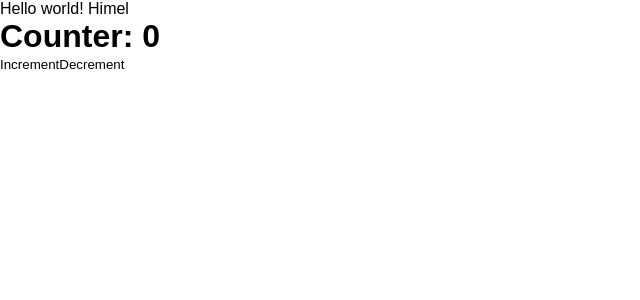
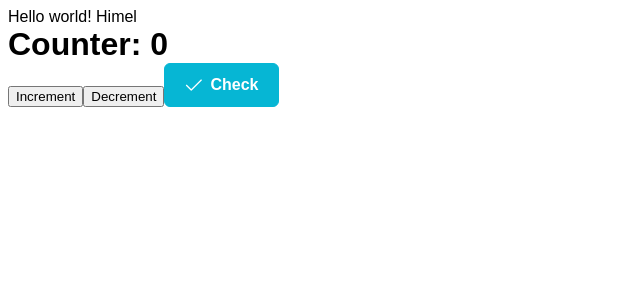
Before and after one commit to nuruzzamanhimel00/multivendor-react-app, a React (Create React App) app: page / in a window 1280 px wide. Shown: the top 300 px of the page, without its empty margins (0-640 px from the left). Built offline with nearby package versions, Linux system fonts and the light colour scheme; a web font is replaced by a local one.

Commit message:
prime react setup

```diff
--- a/package.json
+++ b/package.json
@@ -10,6 +10,7 @@
     "@testing-library/user-event": "^13.5.0",
     "localforage": "^1.10.0",
     "match-sorter": "^6.3.4",
+    "primeicons": "^7.0.0",
     "primereact": "^10.8.2",
     "react": "^18.3.1",
     "react-dom": "^18.3.1",
--- a/src/assets/css/main.css
+++ b/src/assets/css/main.css
@@ -31,11 +31,11 @@
 /*//////////////////////////////////////////////////////////////////
 [ RESTYLE TAG ]*/
 
-* {
+/* * {
 	margin: 0px;
 	padding: 0px;
 	box-sizing: border-box;
-}
+} */
 
 body, html {
 	height: 100%;
@@ -119,11 +119,11 @@ textarea::-moz-placeholder { color: #adadad;}
 textarea:-ms-input-placeholder { color: #adadad;}
 
 /*---------------------------------------------*/
-button {
+/* button {
 	outline: none !important;
 	border: none;
 	background: transparent;
-}
+} */
 
 button:hover {
 	cursor: pointer;
--- a/src/index.js
+++ b/src/index.js
@@ -12,6 +12,8 @@ import router from "./routers/index.js";
 //redux
 import store from "./store/index.js";
 import { Provider } from "react-redux";
+
+
 
 const root = ReactDOM.createRoot(document.getElementById('root'));
 root.render(
--- a/src/pages/TestComponent.js
+++ b/src/pages/TestComponent.js
@@ -3,6 +3,11 @@ import React from 'react';
 import { useSelector, useDispatch } from 'react-redux'
 
 import { increment, decrement } from "../store/counter-slice.js"
+import "primereact/resources/themes/lara-light-cyan/theme.css";
+
+import 'primeicons/primeicons.css';
+
+import { Button } from 'primereact/button';
 
 const TestComponent = () =>{
 
@@ -20,6 +25,7 @@ const TestComponent = () =>{
             <div>
                 <button onClick={() => dispatch(increment())}>Increment</button>
                 <button onClick={() => dispatch(decrement())}>Decrement</button>
+                <Button label="Check" icon="pi pi-check" />
             </div>
         </>
     )
```
Also changed, not shown: 1 other file (tests, documents, lock files or other folders).
